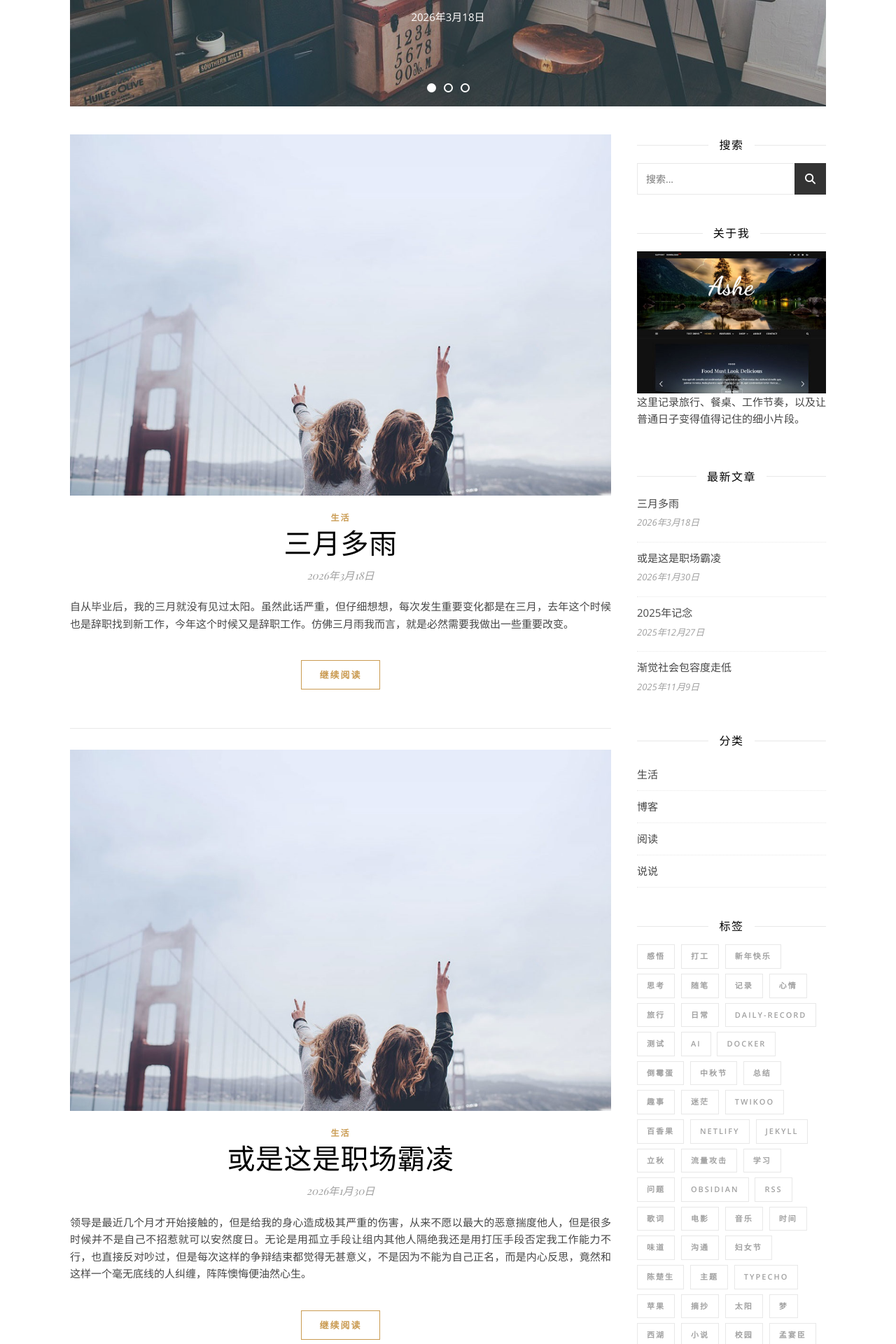
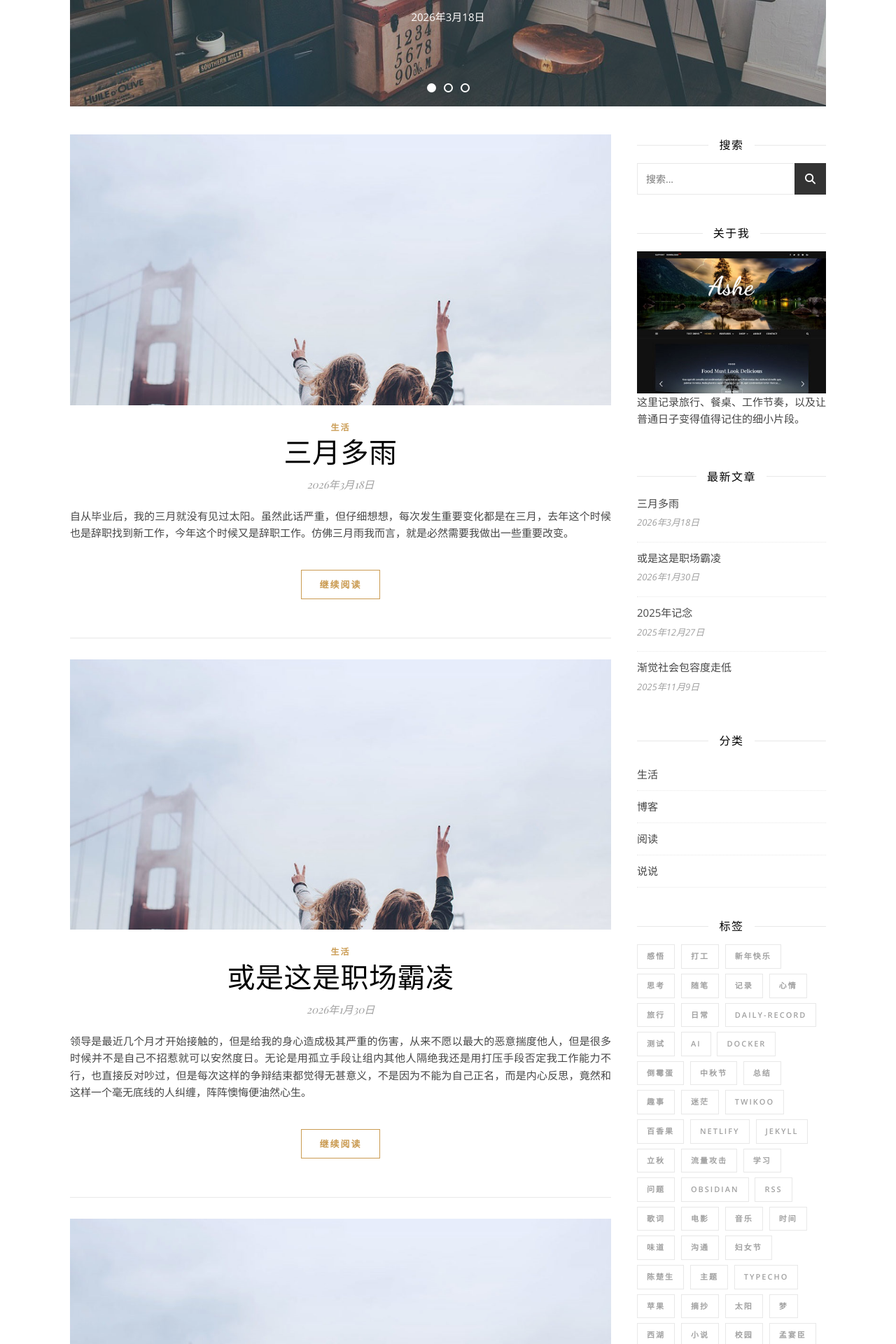
Before and after one commit to jkjoy/ashe, a Jekyll site: the page built from index.html, in a window 1280 px wide. Shown: the part 920-2840 px from the top of the page at 70% size. Built offline with Jekyll 4.4.1, drawn with Linux system fonts in a browser that asks for light colours; the list of posts is cut into pages by our own code; some of the changed text lies outside the part shown.

Commit message:
优化列表

```diff
--- a/_includes/blog-pagination.html
+++ b/_includes/blog-pagination.html
@@ -1,6 +1,5 @@
 {% include helpers.liquid %}
 {% if paginator and paginator.total_pages > 1 %}
-{% assign next_page_path = site.paginate_path | replace: ':num', paginator.next_page | relative_url %}
 <nav class="blog-pagination clear-fix {{ ashe.blog_page.pagination }}">
   {% if ashe.blog_page.pagination == 'numeric' %}
     {% if paginator.previous_page %}
@@ -10,25 +9,61 @@
         {% assign previous_page_raw = site.paginate_path | replace: ':num', paginator.previous_page %}
         {% assign previous_page_path = previous_page_raw | relative_url %}
       {% endif %}
-    <a href="{{ previous_page_path }}" class="numeric-prev-page"><i class="fa-solid fa-arrow-left-long"></i></a>
+    <a href="{{ previous_page_path }}" class="numeric-prev-page" aria-label="上一页"><i class="fa-solid fa-arrow-left-long"></i></a>
     {% endif %}
+    {% assign total_pages = paginator.total_pages %}
+    {% assign current_page = paginator.page %}
+    {% assign page_window = 1 %}
+    {% assign window_start = current_page | minus: page_window %}
+    {% assign window_end = current_page | plus: page_window %}
+    {% assign last_inner_page = total_pages | minus: 1 %}
+    {% assign near_last_page = total_pages | minus: 2 %}
+    {% if current_page <= 3 %}
+      {% assign window_start = 2 %}
+      {% assign window_end = 4 %}
+    {% elsif current_page >= near_last_page %}
+      {% assign window_start = total_pages | minus: 3 %}
+      {% assign window_end = last_inner_page %}
+    {% endif %}
+    {% if window_start < 2 %}
+      {% assign window_start = 2 %}
+    {% endif %}
+    {% if window_end > last_inner_page %}
+      {% assign window_end = last_inner_page %}
+    {% endif %}
+    {% assign last_rendered_page = 0 %}
     {% for page_number in (1..paginator.total_pages) %}
-      {% if page_number == paginator.page %}
-      <span class="numeric-current-page">{{ page_number }}</span>
-      {% else %}
+      {% assign show_page_number = false %}
+      {% if total_pages <= 7 %}
+        {% assign show_page_number = true %}
+      {% elsif page_number == 1 or page_number == total_pages %}
+        {% assign show_page_number = true %}
+      {% elsif page_number >= window_start and page_number <= window_end %}
+        {% assign show_page_number = true %}
+      {% endif %}
+      {% if show_page_number %}
+        {% assign next_expected_page = last_rendered_page | plus: 1 %}
+        {% if last_rendered_page != 0 and page_number > next_expected_page %}
+      <span class="numeric-ellipsis" aria-hidden="true">...</span>
+        {% endif %}
+        {% if page_number == paginator.page %}
+      <span class="numeric-current-page" aria-current="page">{{ page_number }}</span>
+        {% else %}
         {% if page_number == 1 %}
           {% assign page_path = '/' | relative_url %}
         {% else %}
           {% assign page_raw = site.paginate_path | replace: ':num', page_number %}
           {% assign page_path = page_raw | relative_url %}
         {% endif %}
-      <a href="{{ page_path }}">{{ page_number }}</a>
+      <a href="{{ page_path }}" aria-label="第 {{ page_number }} 页">{{ page_number }}</a>
+        {% endif %}
+        {% assign last_rendered_page = page_number %}
       {% endif %}
     {% endfor %}
     {% if paginator.next_page %}
       {% assign next_page_raw = site.paginate_path | replace: ':num', paginator.next_page %}
       {% assign next_page_path = next_page_raw | relative_url %}
-    <a href="{{ next_page_path }}" class="numeric-next-page"><i class="fa-solid fa-arrow-right-long"></i></a>
+    <a href="{{ next_page_path }}" class="numeric-next-page" aria-label="下一页"><i class="fa-solid fa-arrow-right-long"></i></a>
     {% endif %}
   {% else %}
     {% if paginator.next_page %}
--- a/_includes/dynamic-styles.html
+++ b/_includes/dynamic-styles.html
@@ -247,6 +247,11 @@
   .comments-area #submit:hover {
     color: #ffffff;
     background-color: {{ ashe.colors.content_accent }};
+  }
+
+  .page-content .blog-pagination.numeric .numeric-ellipsis {
+    color: inherit;
+    background-color: transparent;
   }
 
   .image-overlay,
--- a/_includes/post-card.html
+++ b/_includes/post-card.html
@@ -14,7 +14,7 @@
 {% if is_list %}
   {% assign excerpt_words = 33 %}
 {% endif %}
-{% assign post_thumbnail = post.image %}
+{% assign post_thumbnail = post.image | default: post.thumb | default: post.cover %}
 {% assign post_thumbnail_alt = post.title %}
 {% if post_thumbnail == nil or post_thumbnail == '' %}
   {% assign content_images = post.content | split: '<img' %}
--- a/style.css
+++ b/style.css
@@ -1858,6 +1858,19 @@ body.ashe-dark-mode .archive-timeline-tags {
   width: auto;
 }
 
+article.blog-post .post-media {
+  aspect-ratio: 2 / 1;
+  overflow: hidden;
+}
+
+article.blog-post .post-media img {
+  display: block;
+  width: 100%;
+  height: 100%;
+  object-fit: cover;
+  object-position: center center;
+}
+
 .post-media img + .entry-audio {
   position: absolute;
   bottom: 0;
@@ -1962,9 +1975,17 @@ body.ashe-dark-mode .archive-timeline-tags {
   display: inline-block;
   padding: 14px 15px;
   font-weight: bold;
+  font-variant-numeric: tabular-nums;
   text-transform: uppercase;
   line-height: 1;
   margin: 0 2px;
+}
+
+.blog-pagination.numeric .numeric-ellipsis {
+  color: inherit;
+  background: transparent;
+  opacity: 0.55;
+  pointer-events: none;
 }
 
 .blog-pagination.numeric .numeric-prev-page {
```
